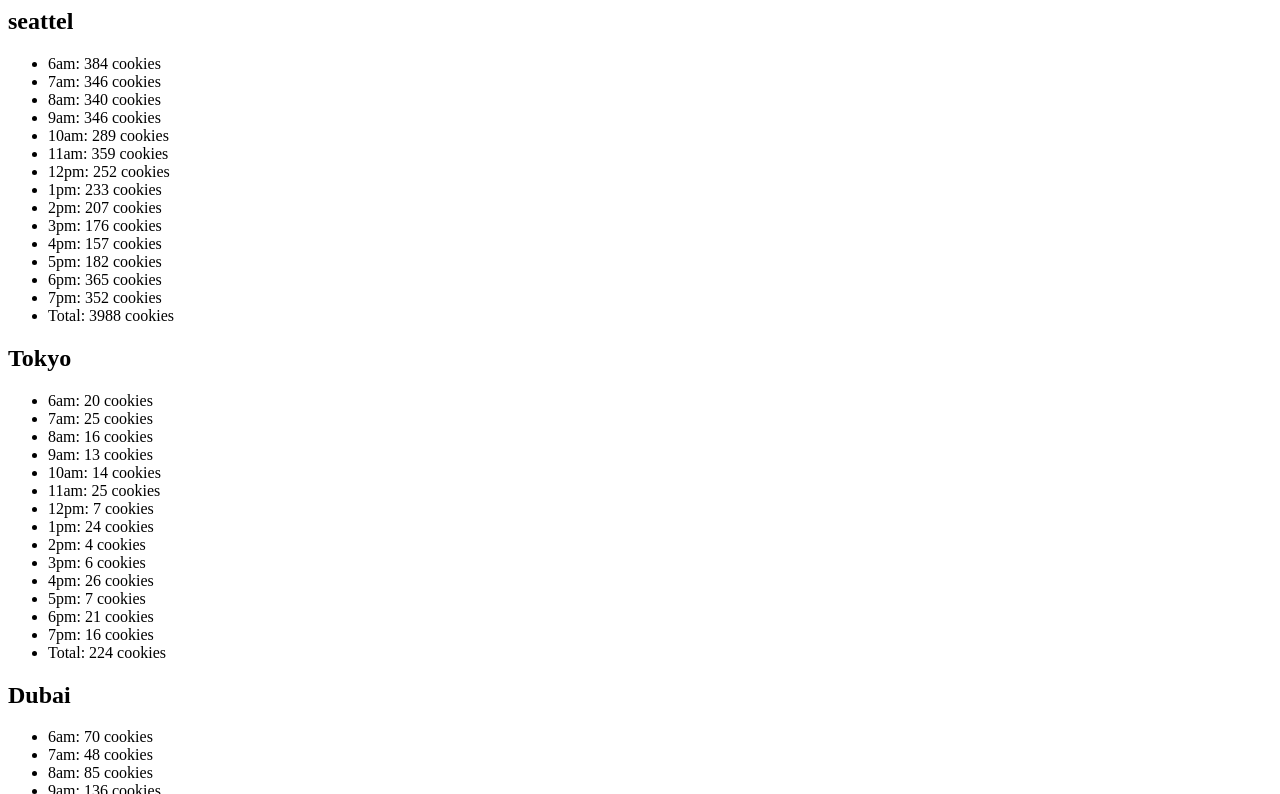
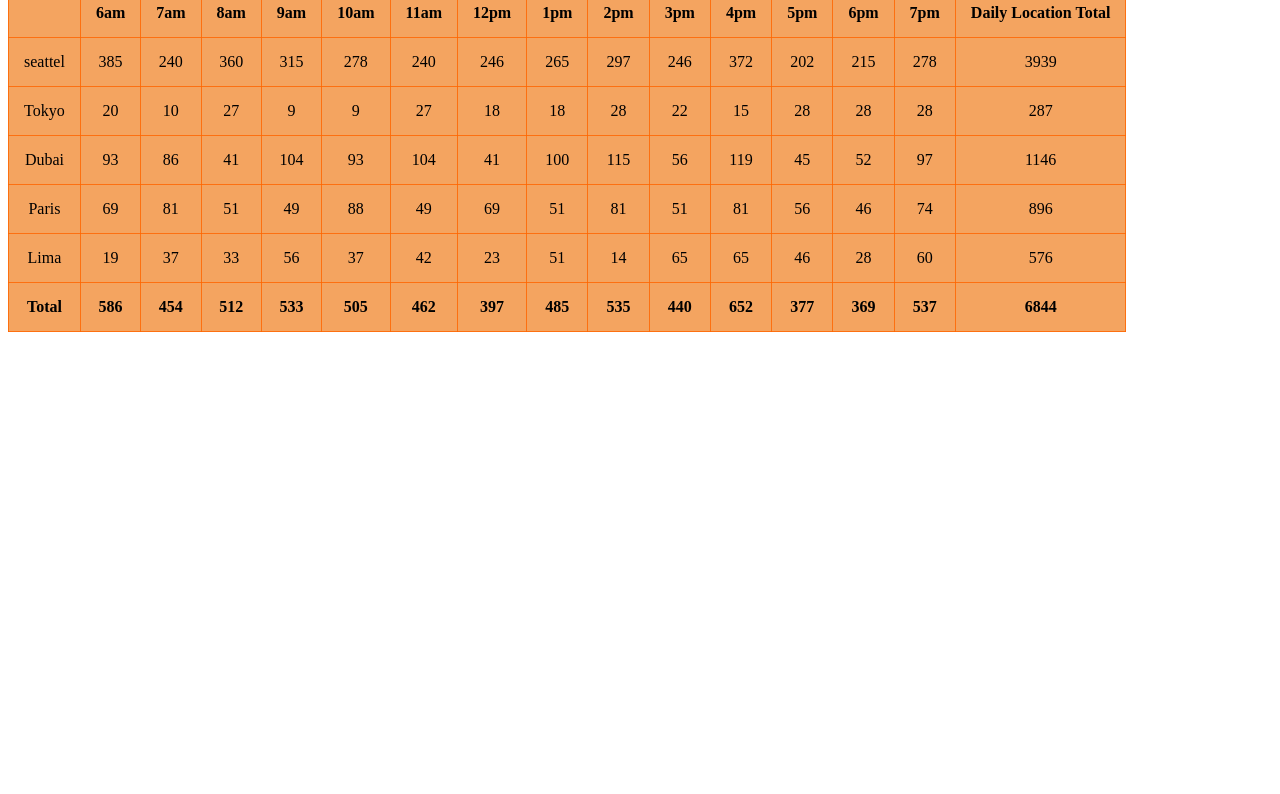
Before and after one commit to boodah96/cookie-stand, a plain HTML site: page sales.html in a window 1280 px wide. Shown: the part 324-1118 px from the top of the page. After the commit the page ends 800 px from the top, so only its background shows below. Drawn offline with Linux system fonts and the light colour scheme.

Commit message:
lab7 branchclass07-constructor

```diff
--- a/css/style.css
+++ b/css/style.css
@@ -0,0 +1,11 @@
+table{
+    text-align: center ;
+   background-color: sandybrown;
+border-collapse: collapse ;}
+
+
+ td,th {
+    padding: 15px;
+
+    border:1px solid  rgba(255, 102, 0, 0.829);
+  }
--- a/js/app.js
+++ b/js/app.js
@@ -1,219 +1,159 @@
 'use strict';
 
-var seattel = {
-    cityName: 'seattel',
-    minCustPerHour: 23,
-    maxCustPerHour: 65,
-    avgCookiePerHour: 6.3,
-    allCustPerHour: [],
 
-    calcCustPerHour: function () {
-        var custPerHr = [];
-        for (var i = 0; i < 14; i++) {
-            custPerHr[i] = getRandomIntInclusive(this.minCustPerHour, this.maxCustPerHour);
-        }
-        return custPerHr;
-    },
+var city = [seattel, Tokyo, Dubai, Paris, Lima];
+var time = ['6am', '7am', '8am', '9am', '10am', '11am', '12pm', '1pm', '2pm', '3pm', '4pm', '5pm', '6pm', '7pm'];
+function getRandomIntInclusive(min, max) {
 
-    allCookiesPerHour: [],
-    calcCookiesPerHour: function () {
-        var cookiesPerHr = [];
-        for (var i = 0; i < 14; i++) {
-            cookiesPerHr[i] = Math.floor(this.allCustPerHour[i] * this.avgCookiePerHour);
-        }
-        return cookiesPerHr;
+    return Math.floor(Math.random() * (max - min + 1) + min);
+}
 
+//creat constructor
+
+
+function Location(cityName, min, max, avg) {
+    this.cityName = cityName;
+    this.minCustPerHour = min;
+    this.maxCustPerHour = max;
+    this.avgCookiePerHour = avg;
+    this.allCustPerHour = [];
+    this.allCookiesPerHour = [];
+
+};
+
+// define a method in prototype
+
+Location.prototype.calcCustPerHour = function () {
+    for (var i = 0; i < time.length; i++) {
+        this.allCustPerHour.push(getRandomIntInclusive(this.minCustPerHour, this.maxCustPerHour));
+    };
+
+};
+
+Location.prototype.calcCookiesPerHour = function () {
+    for (var i = 0; i < time.length; i++) {
+        this.allCookiesPerHour.push(Math.ceil(this.allCustPerHour[i] * this.avgCookiePerHour));
+
+
+    };
+};
+
+// adding table
+var parentDiv = document.getElementById('location');
+var parentTable = document.createElement('table');
+parentDiv.appendChild(parentTable);
+
+// add head to table
+function headerRoW() {
+    var headOfTable = document.createElement('tr');
+    parentTable.appendChild(headOfTable);
+    var exactHour = document.createElement('th');
+    exactHour.textContent = '   ';
+    headOfTable.appendChild(exactHour)
+    for (var j = 0; j < time.length; j++) {
+        var exactHour = document.createElement('th');
+        exactHour.textContent = time[j];
+        headOfTable.appendChild(exactHour);
     }
+    var exactHour = document.createElement('th');
+    exactHour.textContent = '  Daily Location Total ';
+    headOfTable.appendChild(exactHour);
+};
+
+// add render Function
+var totalArr = [];
+for (var j = 0; j < time.length; j++) {
+    totalArr[j] = 0;
+};
+
+Location.prototype.render = function () {
+    var cityRow = document.createElement('tr');
+    parentTable.appendChild(cityRow)
+    var cityInfo = document.createElement('td');
+    cityInfo.textContent = this.cityName;
+    cityRow.appendChild(cityInfo);
+    var DailyLocationTotal = 0;
+
+    for (var j = 0; j < time.length; j++) {
+        var cityInfo = document.createElement('td');
+        cityInfo.textContent = this.allCookiesPerHour[j];
+        cityRow.appendChild(cityInfo);
+        DailyLocationTotal = DailyLocationTotal + this.allCookiesPerHour[j];
+
+        totalArr[j] = totalArr[j] + this.allCookiesPerHour[j]
+    }
+    var cityInfo = document.createElement('td');
+    cityInfo.textContent = DailyLocationTotal;
+    cityRow.appendChild(cityInfo);
+
 
 
 
 };
 
-seattel.allCustPerHour = seattel.calcCustPerHour();
-seattel.allCookiesPerHour = seattel.calcCookiesPerHour();
+// creat object foe each city by constructor
+headerRoW();
+
+var seattel = new Location('seattel', 23, 65, 6.3);
+seattel.calcCustPerHour();
+seattel.calcCookiesPerHour();
+seattel.render();
 console.log(seattel);
 
-var Tokyo = {
-    cityName: 'Tokyo',
-    minCustPerHour: 3,
-    maxCustPerHour: 24,
-    avgCookiePerHour: 1.2,
-    allCustPerHour: [],
-
-    calcCustPerHour: function () {
-        var custPerHr = [];
-        for (var i = 0; i < 14; i++) {
-            custPerHr[i] = getRandomIntInclusive(this.minCustPerHour, this.maxCustPerHour);
-        }
-        return custPerHr;
-    },
-
-    allCookiesPerHour: [],
-    calcCookiesPerHour: function () {
-        var cookiesPerHr = [];
-        for (var i = 0; i < 14; i++) {
-            cookiesPerHr[i] = Math.floor(this.allCustPerHour[i] * this.avgCookiePerHour);
-        }
-        return cookiesPerHr;
-
-    }
-
-
-
-};
-Tokyo.allCustPerHour = Tokyo.calcCustPerHour();
-Tokyo.allCookiesPerHour = Tokyo.calcCookiesPerHour();
+var Tokyo = new Location('Tokyo', 3, 24, 1.2);
+Tokyo.calcCustPerHour();
+Tokyo.calcCookiesPerHour();
+Tokyo.render();
 console.log(Tokyo);
 
-var Dubai = {
-    cityName: 'Dubai',
-    minCustPerHour: 11,
-    maxCustPerHour: 38,
-    avgCookiePerHour: 3.7,
-    allCustPerHour: [],
-
-    calcCustPerHour: function () {
-        var custPerHr = [];
-        for (var i = 0; i < 14; i++) {
-            custPerHr[i] = getRandomIntInclusive(this.minCustPerHour, this.maxCustPerHour);
-        }
-        return custPerHr;
-    },
-
-    allCookiesPerHour: [],
-    calcCookiesPerHour: function () {
-        var cookiesPerHr = [];
-        for (var i = 0; i < 14; i++) {
-            cookiesPerHr[i] = Math.floor(this.allCustPerHour[i] * this.avgCookiePerHour);
-        }
-        return cookiesPerHr;
-
-    }
-
-
-
-};
-Dubai.allCustPerHour = Dubai.calcCustPerHour();
-Dubai.allCookiesPerHour = Dubai.calcCookiesPerHour();
+var Dubai = new Location('Dubai', 11, 38, 3.7);
+Dubai.calcCustPerHour();
+Dubai.calcCookiesPerHour();
+Dubai.render();
 console.log(Dubai);
 
-var Paris = {
-    cityName: 'Paris',
-    minCustPerHour: 20,
-    maxCustPerHour: 38,
-    avgCookiePerHour: 2.3,
-    allCustPerHour: [],
-
-    calcCustPerHour: function () {
-        var custPerHr = [];
-        for (var i = 0; i < 14; i++) {
-            custPerHr[i] = getRandomIntInclusive(this.minCustPerHour, this.maxCustPerHour);
-        }
-        return custPerHr;
-    },
-
-    allCookiesPerHour: [],
-    calcCookiesPerHour: function () {
-        var cookiesPerHr = [];
-        for (var i = 0; i < 14; i++) {
-            cookiesPerHr[i] = Math.floor(this.allCustPerHour[i] * this.avgCookiePerHour);
-        }
-        return cookiesPerHr;
-
-    }
-
-
-
-};
-Paris.allCustPerHour = Paris.calcCustPerHour();
-Paris.allCookiesPerHour = Paris.calcCookiesPerHour();
+var Paris = new Location('Paris', 20, 38, 2.3);
+Paris.calcCustPerHour();
+Paris.calcCookiesPerHour();
+Paris.render();
 console.log(Paris);
 
-var Lima = {
+var Lima = new Location('Lima', 2, 16, 4.6);
+Lima.calcCustPerHour();
+Lima.calcCookiesPerHour();
+Lima.render();
+console.log(Lima);
+console.log(totalArr, 'totalArr');
 
-    cityName: 'Lima',
-    minCustPerHour: 2,
-    maxCustPerHour: 16,
-    avgCookiePerHour: 4.6,
-    allCustPerHour: [],
+footerRoW();
+// add footer to table
+function footerRoW() {
+    var footerOfTable = document.createElement('tr');
+    parentTable.appendChild(footerOfTable);
+    var CookeisPerHr = document.createElement('th');
+    CookeisPerHr.textContent = 'Total';
+    footerOfTable.appendChild(CookeisPerHr)
+    for (var j = 0; j < time.length; j++) {
 
-    calcCustPerHour: function () {
-        var custPerHr = [];
-        for (var i = 0; i < 14; i++) {
-            custPerHr[i] = getRandomIntInclusive(this.minCustPerHour, this.maxCustPerHour);
-        }
-        return custPerHr;
-    },
-
-    allCookiesPerHour: [],
-    calcCookiesPerHour: function () {
-        var cookiesPerHr = [];
-        for (var i = 0; i < 14; i++) {
-            cookiesPerHr[i] = Math.floor(this.allCustPerHour[i] * this.avgCookiePerHour);
-        }
-        return cookiesPerHr;
-
+        var CookeisPerHr = document.createElement('th');
+        CookeisPerHr.textContent = totalArr[j];
+        footerOfTable.appendChild(CookeisPerHr);
     }
-
-
-
+    var totalDaily = 0;
+    for (var j = 0; j < time.length; j++) {
+        totalDaily = totalDaily + totalArr[j];
+    }
+    var CookeisPerHr = document.createElement('th');
+    CookeisPerHr.textContent = totalDaily;
+    footerOfTable.appendChild(CookeisPerHr);
 };
-Lima.allCustPerHour = Lima.calcCustPerHour();
-Lima.allCookiesPerHour = Lima.calcCookiesPerHour();
-console.log(Lima);
-
-var city = [seattel, Tokyo, Dubai, Paris, Lima];
-var time = ['6am', '7am', '8am', '9am', '10am', '11am', '12pm', '1pm', '2pm', '3pm', '4pm', '5pm', '6pm', '7pm'];
 
 
 
 
+// rendering
 
-function getRandomIntInclusive(min, max) {
-
-    return Math.floor(Math.random() * (max - min + 1) + min);
-}
-
-var headPage =document.getElementById('header');
-var headImg= document.createElement('img');
+var headPage = document.getElementById('header');
+var headImg = document.createElement('img');
 headPage.appendChild(headImg);
-headImg.src='https://codefellows.github.io/code-201-guide/curriculum/class-06/lab/assets/salmon.png'
-
-
-function writrList(name) {
-    var parentBody = document.getElementById('main');
-    var Atricle = document.createElement('article');
-    parentBody.appendChild(Atricle);
-
-    // add title
-    var Name = document.createElement('h2');
-    Name.textContent = name.cityName;
-    Atricle.appendChild(Name);
-    var cum=0;
-    // unorderd list
-    var List = document.createElement('ul');
-    Atricle.appendChild(List);
-    for(var k=0;k<time.length;k++){
-        cum=cum+name.allCookiesPerHour[k];
-
-
-    // branch of list
-    var Branch = document.createElement('li');
-    Branch.textContent = time[k] + ': ' + name.allCookiesPerHour[k]+' cookies';
-    List.appendChild(Branch);
-
-    }
-    //add total
-
-    var Branch = document.createElement('li');
-    Branch.textContent ='Total: '+ cum +' cookies';
-    List.appendChild(Branch);
-}
-
-for(var i=0;i<city.length;i++ ){
-    var Name =city[i]
-
-        writrList(Name);
-
-
-}
+headImg.src = 'https://codefellows.github.io/code-201-guide/curriculum/class-06/lab/assets/salmon.png'
--- a/sales.html
+++ b/sales.html
@@ -4,12 +4,16 @@
     <meta charset="UTF-8">
     <meta name="viewport" content="width=device-width, initial-scale=1.0">
     <title>Cookies</title>
+    <link rel="stylesheet" href="css/style.css">
 </head>
 <body>
     <header id="header" >
 
     </header>
-   <main id="main"></main>
+   <main >
+
+       <div id="location"></div>
+   </main>
     <footer>
 
     </footer>
```
